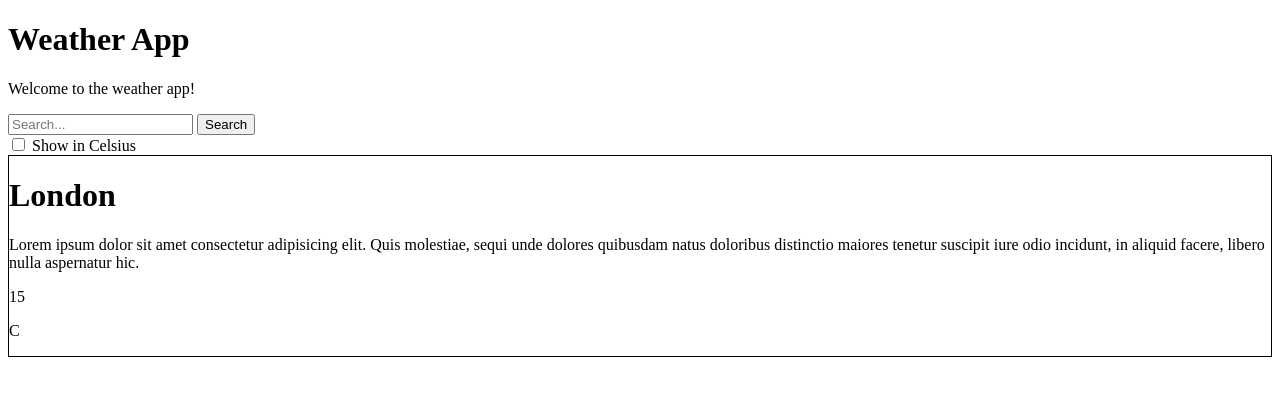
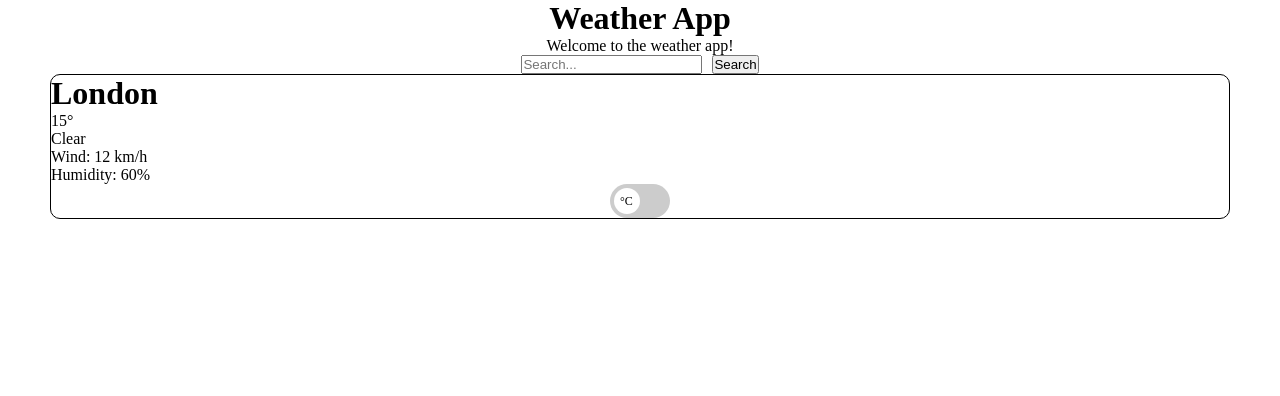
Before and after one commit to dorintihon/Wheater-page, a website built with webpack: page src/index.html in a window 1280 px wide. Built offline with nearby package versions, Linux system fonts and the light colour scheme.

Commit message:
Added css styling

```diff
--- a/src/index.html
+++ b/src/index.html
@@ -7,24 +7,33 @@
 
 </head>
 <body>
-    <h1>Weather App</h1>
-    <p>Welcome to the weather app!</p>
+    <div class="title">
+        <h1>Weather App</h1>
+        <p>Welcome to the weather app!</p>
+    </div>
 
     <div class="search-container">
         <input type="text" class="search-bar" placeholder="Search...">
         <button class="search-button">Search</button>
     </div>
 
-    <label>
-        <input type="checkbox" id="unit-toggle">
-        Show in Celsius
-    </label>
+
 
     <div class="weather-container">
         <h1 class="name">London</h1>
-        <p class="description">Lorem ipsum dolor sit amet consectetur adipisicing elit. Quis molestiae, sequi unde dolores quibusdam natus doloribus distinctio maiores tenetur suscipit iure odio incidunt, in aliquid facere, libero nulla aspernatur hic.</p>
-        <p class="temperature">15</p>
-        <p class="unit">C</p>
+        <p class="temperature"><span class="temp-value">15</span>°</p>
+        <p class="status">Clear</p>
+        <p class="wind">Wind: <span class="wind-value">12</span> km/h</p>
+        <p class="humidity">Humidity: <span class="humidity-value">60</span>%</p>
+
+
+        <label class="switch">
+            <input type="checkbox" class="unit-toggle">
+            <span class="slider round">
+                <span class="label-c">°C</span>
+                <span class="label-f">°F</span>
+        </span>
+    </label>
     </div>
 
 </body>
--- a/src/script.js
+++ b/src/script.js
@@ -3,6 +3,7 @@ import './styles.css';
 
 let city = "London";
 let temp_unit = "metric";
+let isMetric = true;
 
 
 const input = document.querySelector(".search-container .search-bar");
@@ -10,8 +11,26 @@ const button = document.querySelector(".search-container .search-button");
 
 button.addEventListener("click", () => {
     city = input.value.trim();
+    if (!city){
+        alert("Please enter a location");
+        return;
+    }
     displayWeather(city);
 });
+
+const toggle = document.querySelector(".unit-toggle");
+
+toggle.addEventListener("change", () => {
+    if (isMetric){
+        temp_unit = "us";
+        isMetric = false;
+    }else{
+        temp_unit = "metric";
+        isMetric = true;
+    }
+
+    displayWeather(city);
+})
 
 async function getWeather(location = city, unit = temp_unit) {
     city = location;
@@ -34,8 +53,13 @@ async function displayWeather(location = city) {
     const temperature = document.querySelector(".weather-container .temperature");
     temperature.textContent = weather.currentConditions.temp;
 
-    const temp_unit = document.querySelector(".weather-container .unit");
+    const tempUnitElement = document.querySelector(".weather-container .unit");
 
+    if (isMetric){
+        tempUnitElement.textContent = "C";
+    }else{
+        tempUnitElement.textContent = "F";
+    }
 
 }
 
--- a/src/styles.css
+++ b/src/styles.css
@@ -1,4 +1,131 @@
+*{
+    margin: 0;
+    padding: 0;
+}
+
+body, body > * {
+    display: grid;
+}
+
+.title {
+    /* border: 1px solid black; */
+    justify-items: center;
+}
+
+.search-container{
+    grid-template-columns: min-content min-content;
+    column-gap: 10px;
+    justify-content: center;
+}
+
 .weather-container {
     border: 1px solid black;
+    border-radius: 10px;
+    margin-left: 50px;
+    margin-right: 50px;
+    grid-template-rows: repeat(6, min-content);
+}
 
+.weather-container .name {
+    grid-column: 1 / 3;
+    justify-self: stretch;
 }
+
+.weather-container .temperature{
+    grid-row: 2 / 3;
+}
+
+.weather-container .status {
+    grid-row: 3 / 4;
+}
+
+.weather-container .wind{
+    grid-row: 4/5;
+}
+
+.weather-container .humidity{
+    grid-row: 5/6;
+}
+
+.weather-container .switch{
+    grid-row: 6 /7;
+    grid-column: 1 / 3;
+    justify-self: center;
+}
+
+.switch {
+  position: relative;
+  display: inline-block;
+  width: 60px;
+  height: 34px;
+}
+
+/* Hide default checkbox */
+.switch input {
+  opacity: 0;
+  width: 0;
+  height: 0;
+}
+
+.slider {
+  position: absolute;
+  cursor: pointer;
+  top: 0;
+  left: 0;
+  right: 0;
+  bottom: 0;
+  background-color: #ccc;
+  border-radius: 34px;
+  overflow: hidden;
+}
+
+/* Circle */
+.slider:before {
+  position: absolute;
+  content: "";
+  height: 26px;
+  width: 26px;
+  left: 4px;
+  bottom: 4px;
+  background-color: rgb(255, 255, 255);
+  transition: transform 0.7s;
+  z-index: 2;
+  border-radius: 50%;
+}
+
+/* Move circle */
+input:checked + .slider:before {
+  transform: translateX(26px);
+}
+
+/* Labels */
+.label-c, .label-f {
+  position: absolute;
+  top: 50%;
+  transform: translateY(-50%);
+  font-size: 12px;
+  color: rgb(0, 0, 0);
+  pointer-events: none;
+  transition: 0.9s ease;
+  z-index: 2;
+}
+
+/* Position same as your original */
+.label-c {
+  left: 10px;
+  opacity: 1;
+}
+
+.label-f {
+  right: 10px;
+  opacity: 0;
+}
+
+/* Toggle visibility */
+input:checked + .slider .label-c {
+  opacity: 0;
+}
+
+input:checked + .slider .label-f {
+  opacity: 1;
+}
```
